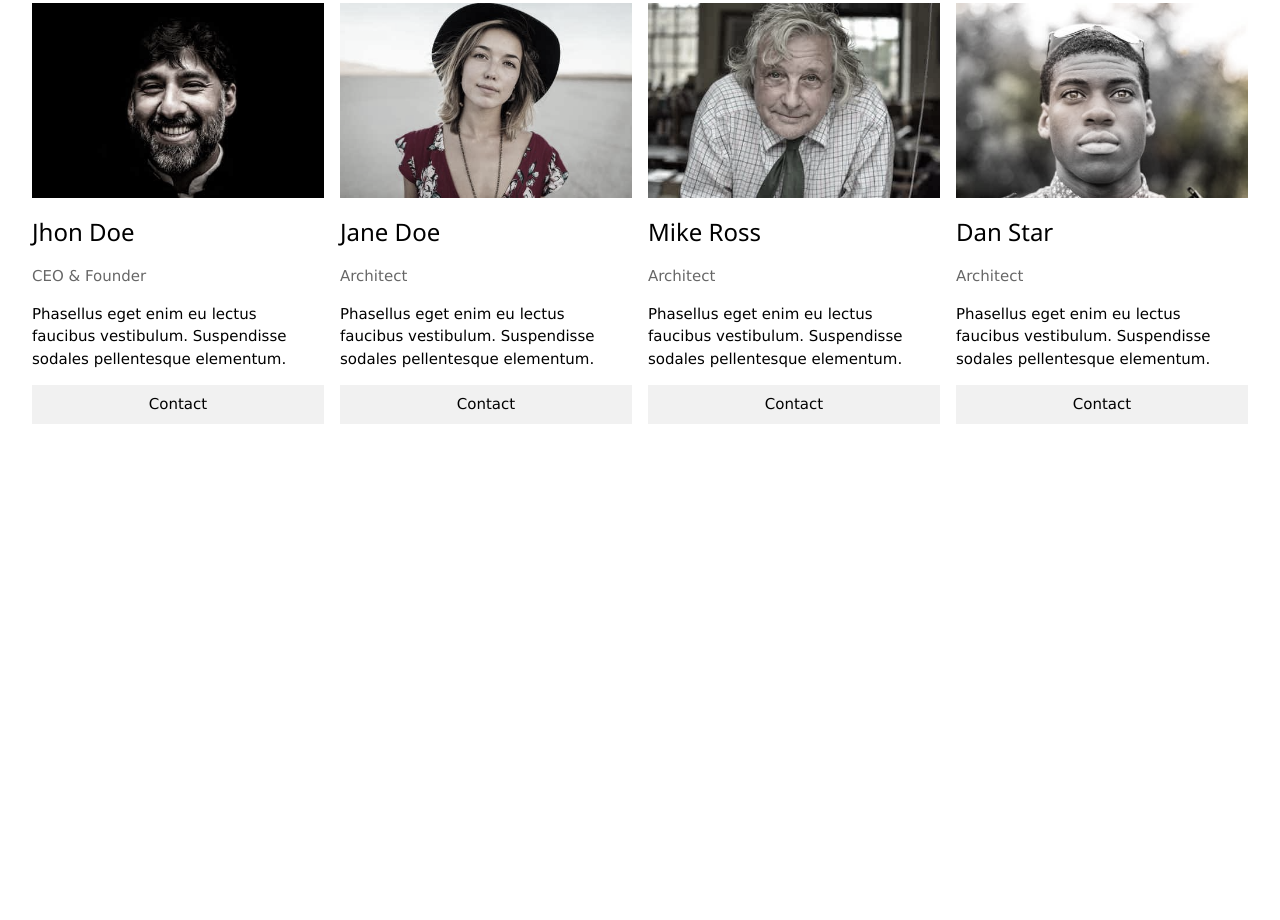
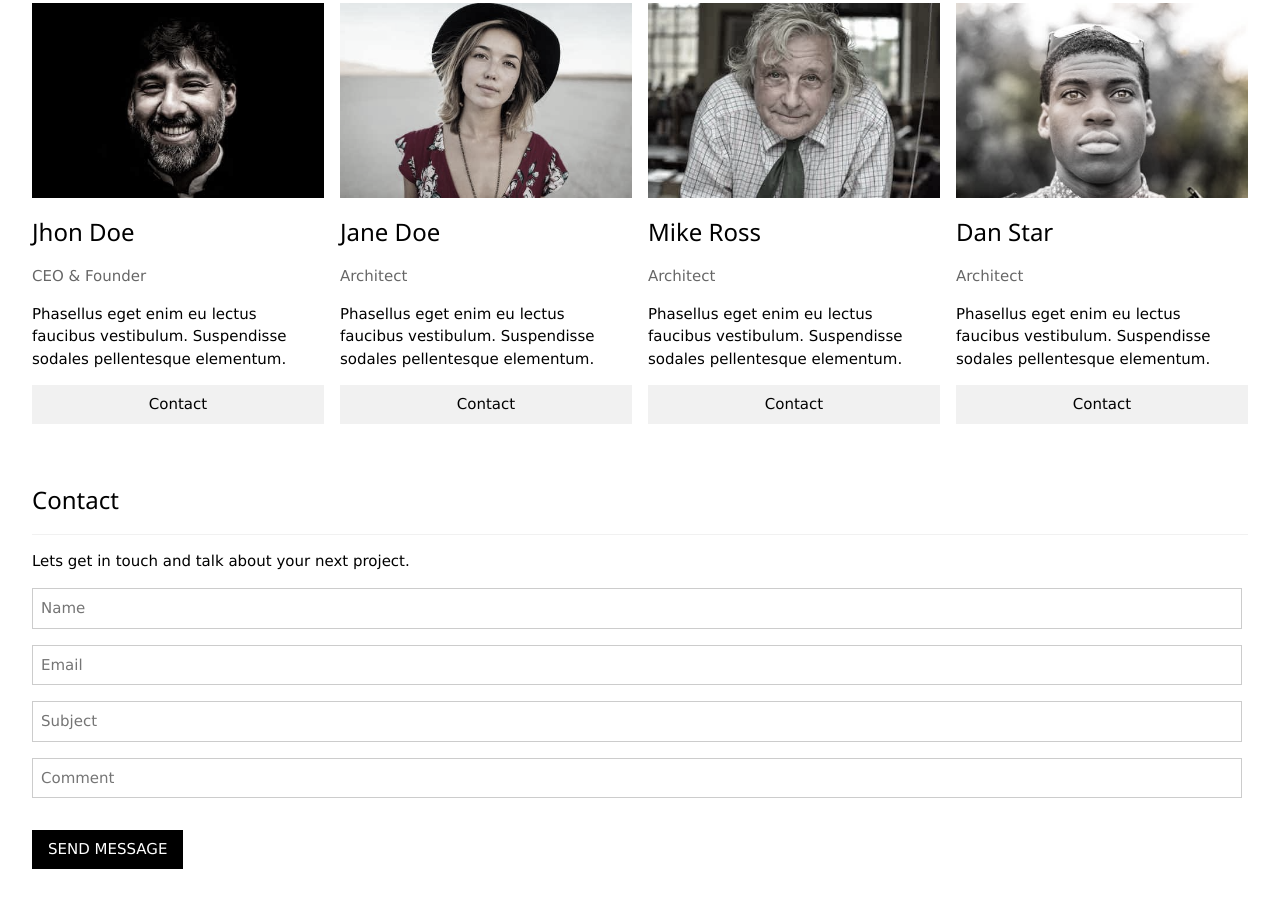
Before and after one commit to Heba-Darabeh/frontend-practice, a plain HTML site: page index.html in a window 1280 px wide. Shown: the part 1541-2461 px from the top of the page. Before the commit the page ends 1973 px from the top, so only its background shows below. Drawn offline with Linux system fonts and the light colour scheme.

Commit message:
Add contact section to the page and apply custom styles

```diff
--- a/css/style.css
+++ b/css/style.css
@@ -183,3 +183,49 @@ body {
   color: #000 !important;
   background-color: #ccc !important;
 }
+
+.content__contact-section {
+  padding-top: 32px !important;
+  padding-bottom: 32px !important;
+  padding: 0.01em 16px;
+}
+
+.content__contact-title {
+  font-size: 24px;
+  font-family: "Segoe UI", Arial, sans-serif;
+  font-weight: 400;
+  margin: 10px 0;
+  padding-top: 16px !important;
+  padding-bottom: 16px !important;
+  border-bottom: 1px solid #f1f1f1 !important;
+}
+
+.content__contact-description {
+  margin: 15px 0;
+}
+
+.contact__input {
+  display: block;
+  padding: 8px;
+  width: 98%;
+  border: 1px solid #ccc !important;
+  font: inherit;
+  margin-top: 16px !important;
+  margin-bottom: 16px !important;
+}
+
+.contact__button {
+  margin-top: 16px !important;
+  margin-bottom: 16px !important;
+  color: #fff !important;
+  background-color: #000 !important;
+  border: none;
+  padding: 8px 16px;
+  font: inherit;
+  cursor: pointer;
+}
+
+.contact__button:hover {
+  color: #000 !important;
+  background-color: #ccc !important;
+}
--- a/index.html
+++ b/index.html
@@ -169,6 +169,45 @@
           </div>
         </div>
       </div>
+      <!-- contact section -->
+      <div class="content__contact-section">
+        <h3 class="content__contact-title">Contact</h3>
+        <p class="content__contact-description">
+          Lets get in touch and talk about your next project.
+        </p>
+
+        <form>
+          <input
+            class="contact__input"
+            type="text"
+            name="name"
+            placeholder="Name"
+            required
+          />
+          <input
+            class="contact__input"
+            type="email"
+            name="email"
+            placeholder="Email"
+            required
+          />
+          <input
+            class="contact__input"
+            type="text"
+            name="subject"
+            placeholder="Subject"
+            required
+          />
+          <input
+            class="contact__input"
+            type="text"
+            name="comment"
+            placeholder="Comment"
+            required
+          />
+          <button class="contact__button" type="submit">SEND MESSAGE</button>
+        </form>
+      </div>
     </section>
   </body>
 </html>
```
